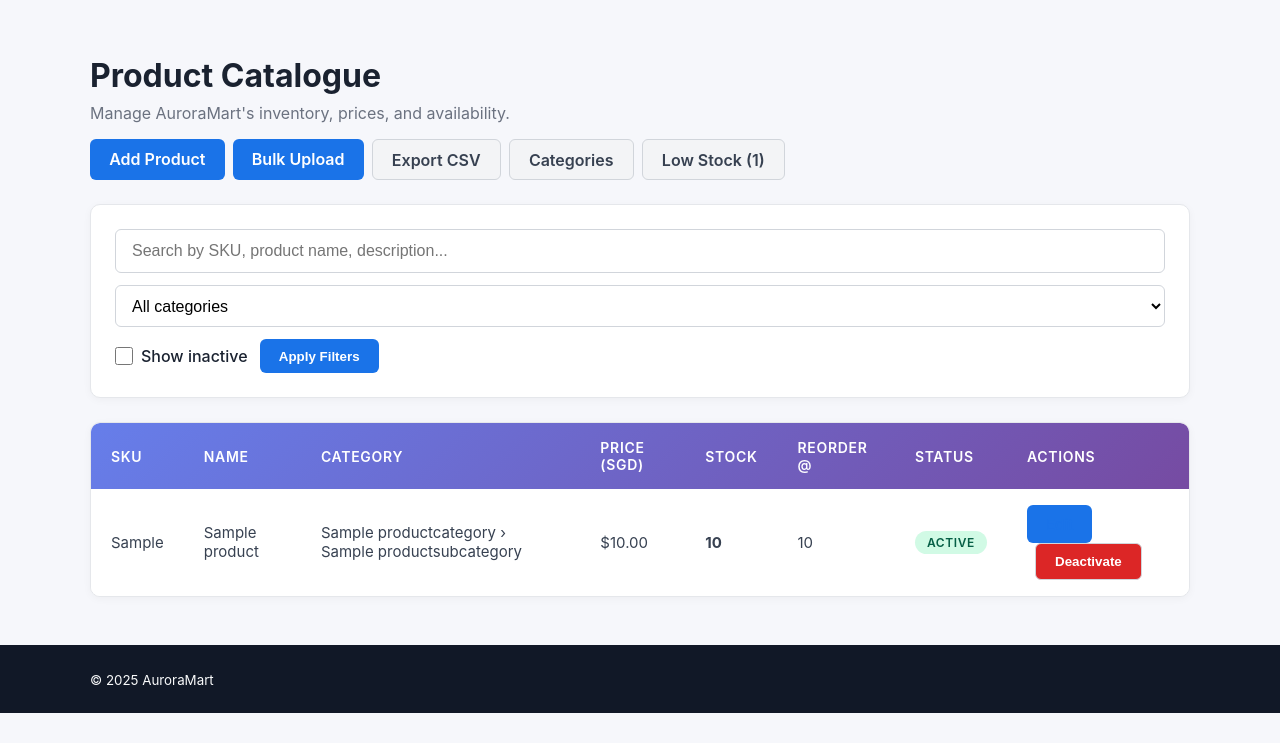
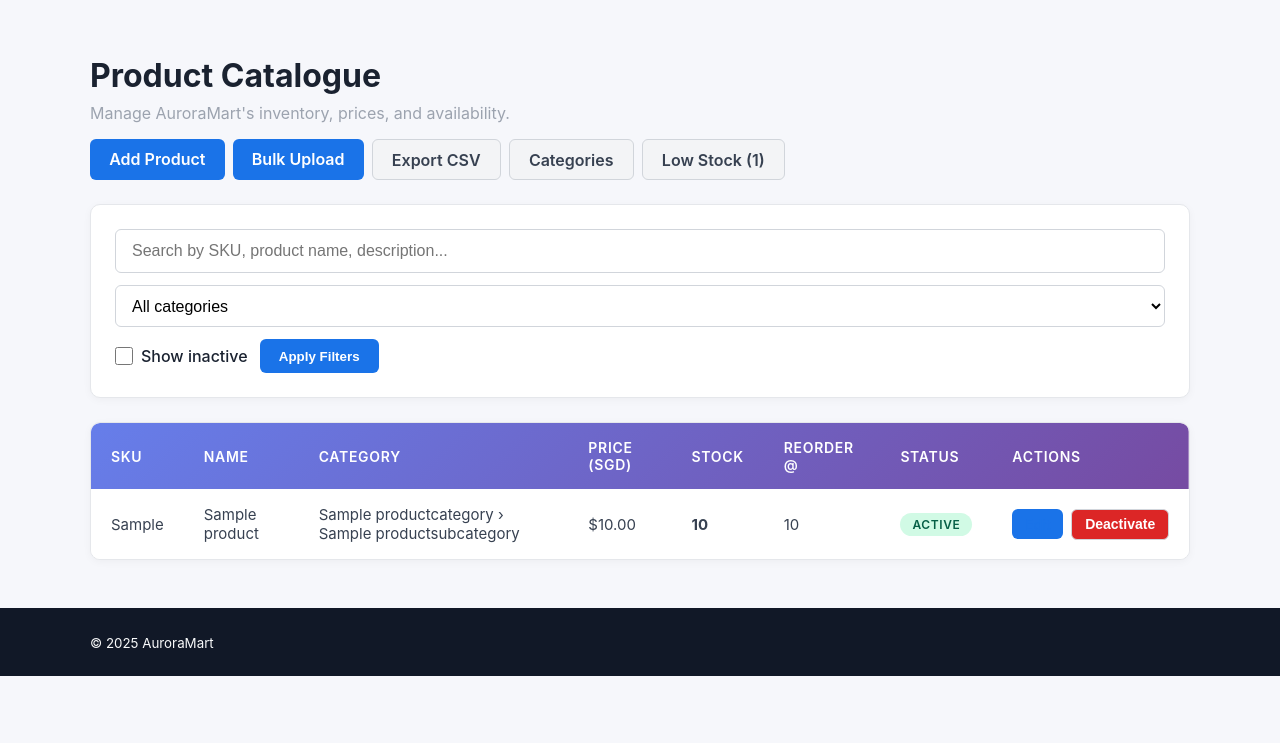
Before and after one commit to Path-yang/IS2108-Pair-Project, a Django app: page /api/catalog/staff/catalog/ in a window 1280 px wide. Shown: the part 57-800 px from the top of the page. Run offline with Django 5.2, Linux system fonts and the light colour scheme; a user stored in the database is signed in; tables that the repository leaves empty hold one stand-in row (values such as "Sample post").

Commit message:
Fix Product Catalogue button styling and alignment
- Add btn-sm class for smaller button sizing
- Fix Actions column alignment using flexbox
- Lighten muted text color for better hierarchy
- Remove inline margins causing layout issues

🤖 Generated with [Claude Code](https://claude.com/claude-code)

Co-Authored-By: Claude <noreply@anthropic.com>

```diff
--- a/auroramart/static/css/main.css
+++ b/auroramart/static/css/main.css
@@ -285,7 +285,7 @@ th {
 }
 
 .muted {
-    color: #6b7280;
+    color: #9ca3af;
     margin: 0.35rem 0 0;
 }
 
@@ -518,6 +518,11 @@ header {
 
 .btn-secondary:hover {
     background: #e5e7eb;
+}
+
+.btn-sm {
+    padding: 0.4rem 0.8rem;
+    font-size: 0.875rem;
 }
 
 /* Top categories list styling */
--- a/auroramart/templates/staff/catalog/product_list.html
+++ b/auroramart/templates/staff/catalog/product_list.html
@@ -68,18 +68,20 @@
                             {% endif %}
                         </td>
                         <td>
+                            <div style="display:flex; gap:0.5rem; align-items:center;">
                                 <a href="{% url 'catalog:product_update' product.pk %}" class="btn btn-sm btn-primary">Edit</a>
                                 {% if product.is_active %}
-                                <form method="post" action="{% url 'catalog:product_deactivate' product.pk %}" style="display:inline; margin-left:0.5rem;">
+                                    <form method="post" action="{% url 'catalog:product_deactivate' product.pk %}" style="margin:0;">
                                         {% csrf_token %}
                                         <button type="submit" class="btn btn-sm btn-secondary" style="background:#dc2626; color:#fff;">Deactivate</button>
                                     </form>
                                 {% else %}
-                                <form method="post" action="{% url 'catalog:product_reactivate' product.pk %}" style="display:inline; margin-left:0.5rem;">
+                                    <form method="post" action="{% url 'catalog:product_reactivate' product.pk %}" style="margin:0;">
                                         {% csrf_token %}
                                         <button type="submit" class="btn btn-sm btn-secondary" style="background:#047857; color:#fff;">Reactivate</button>
                                     </form>
                                 {% endif %}
+                            </div>
                         </td>
                     </tr>
                 {% empty %}
```
Lines whose indentation alone changed are shown as unchanged.
